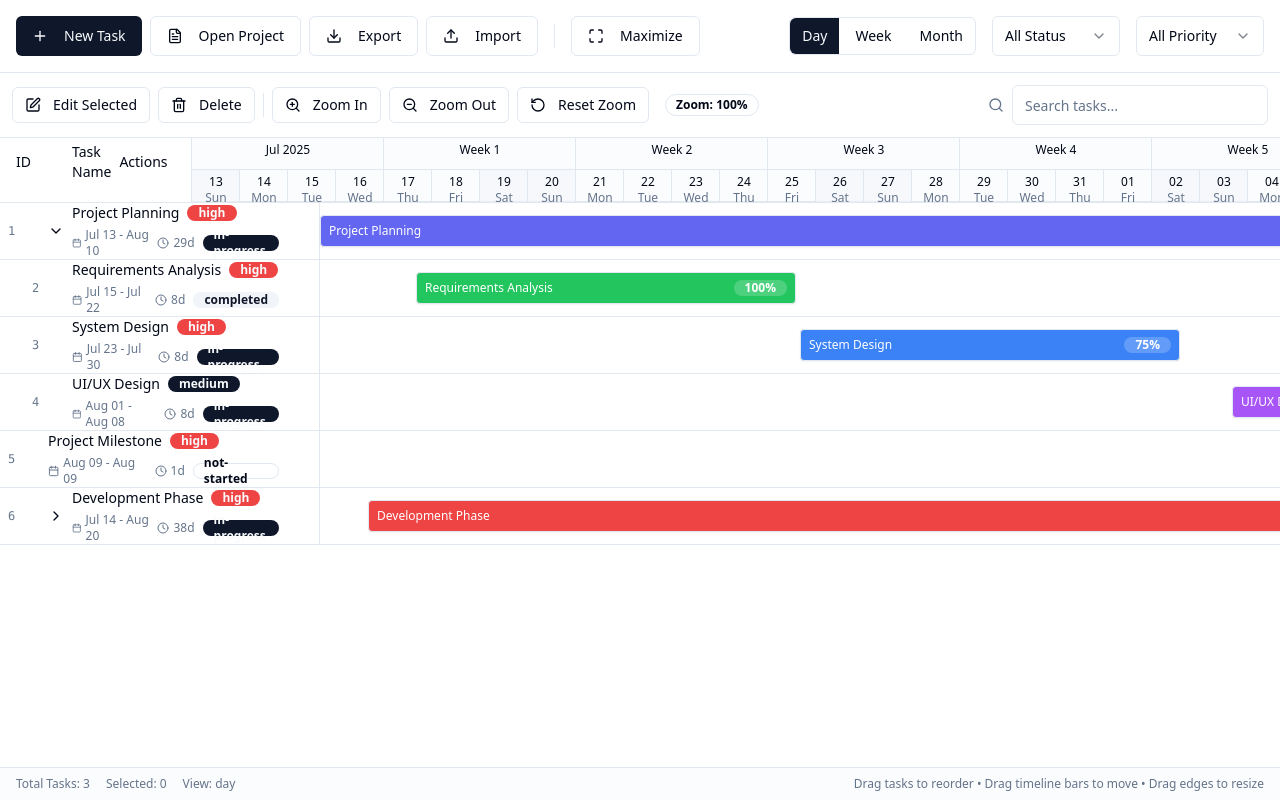
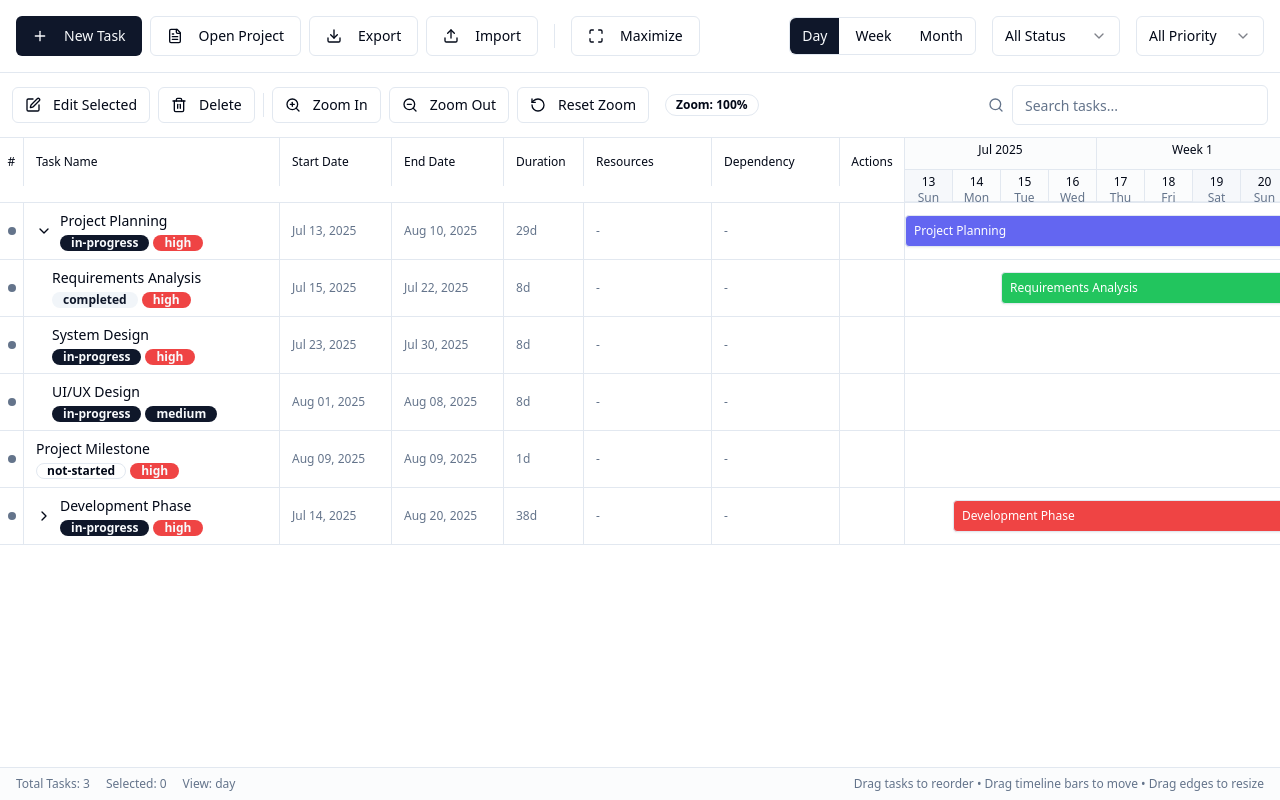
Before and after one commit to rajasekhard2015/handy-vite-react-app, a React (Vite) app: page / in a window 1280 px wide. Built offline with nearby package versions, Linux system fonts and the light colour scheme.

Commit message:
Enhance Gantt chart table
Extend the Gantt chart table with specified columns.

```diff
--- a/src/components/DraggableTaskRow.tsx
+++ b/src/components/DraggableTaskRow.tsx
@@ -176,17 +176,23 @@ const DraggableTaskRow: React.FC<DraggableTaskRowProps> = ({
         style={style}
         className={`border-b border-border flex group ${isSelected ? 'bg-accent/20' : ''} ${isDragging ? 'z-50' : ''}`}
       >
-        {/* Task List Column */}
-        <div className="w-80 border-r border-border bg-card">
+        {/* Task Table Columns */}
+        <div className="flex border-r border-border bg-card">
+          <div className="w-6 border-r border-border h-14 flex items-center justify-center">
             <div
-            className="flex items-center h-14 px-2 hover:bg-accent/50 cursor-pointer"
-            style={{ paddingLeft: `${level * 24 + 8}px` }}
-            onClick={handleTaskSelect}
+              className="cursor-grab active:cursor-grabbing hover:bg-muted/50 rounded p-1"
               {...attributes}
               {...listeners}
             >
-            <span className="w-10 text-xs text-muted-foreground font-mono">{task.id}</span>
+              <div className="w-2 h-2 bg-muted-foreground rounded-full"></div>
+            </div>
+          </div>
 
+          <div
+            className="w-64 border-r border-border px-3 py-2 flex items-center cursor-pointer hover:bg-accent/50"
+            onClick={handleTaskSelect}
+            style={{ paddingLeft: `${level * 16 + 12}px` }}
+          >
             {isParent && (
               <Button
                 variant="ghost"
@@ -203,38 +209,82 @@ const DraggableTaskRow: React.FC<DraggableTaskRowProps> = ({
                 }
               </Button>
             )}
-
-            <div className="flex-1 min-w-0 mr-2">
-              <div className="flex items-center gap-2 mb-1">
-                <span className="text-sm font-medium truncate">{task.name}</span>
-                {task.priority && (
+            <div className="flex-1 min-w-0">
+              <div className="text-sm font-medium truncate mb-1" title={task.name}>
+                {task.name}
+              </div>
+              <div className="flex items-center gap-1">
+                <Badge variant={getStatusBadgeColor(task.status)} className="text-xs h-4">
+                  {task.status}
+                </Badge>
                 <Badge variant={getPriorityBadgeColor(task.priority)} className="text-xs h-4">
                   {task.priority}
                 </Badge>
-                )}
+              </div>
+            </div>
           </div>
 
-              <div className="flex items-center gap-2 text-xs text-muted-foreground">
-                <div className="flex items-center gap-1">
-                  <Calendar className="w-3 h-3" />
-                  <span>{format(task.startDate, 'MMM dd')} - {format(task.endDate, 'MMM dd')}</span>
+          <div className="w-28 border-r border-border px-3 py-2 flex items-center">
+            <span className="text-xs text-muted-foreground">
+              {format(task.startDate, 'MMM dd, yyyy')}
+            </span>
           </div>
-                <div className="flex items-center gap-1">
-                  <Clock className="w-3 h-3" />
-                  <span>{calculateTaskDuration(task.startDate, task.endDate)}d</span>
+
+          <div className="w-28 border-r border-border px-3 py-2 flex items-center">
+            <span className="text-xs text-muted-foreground">
+              {format(task.endDate, 'MMM dd, yyyy')}
+            </span>
           </div>
-                {task.status && (
-                  <Badge variant={getStatusBadgeColor(task.status)} className="text-xs h-4">
-                    {task.status}
+
+          <div className="w-20 border-r border-border px-3 py-2 flex items-center">
+            <span className="text-xs text-muted-foreground font-medium">
+              {calculateTaskDuration(task.startDate, task.endDate)}d
+            </span>
+          </div>
+
+          <div className="w-32 border-r border-border px-3 py-2 flex items-center">
+            <div className="flex flex-wrap gap-1 max-w-full">
+              {task.resources && task.resources.length > 0 ? (
+                task.resources.slice(0, 2).map((resource, index) => (
+                  <Badge key={index} variant="secondary" className="text-xs px-1 py-0" title={resource}>
+                    {resource.length > 8 ? `${resource.slice(0, 8)}...` : resource}
+                  </Badge>
+                ))
+              ) : (
+                <span className="text-xs text-muted-foreground">-</span>
+              )}
+              {task.resources && task.resources.length > 2 && (
+                <Badge variant="outline" className="text-xs px-1 py-0">
+                  +{task.resources.length - 2}
                 </Badge>
               )}
             </div>
           </div>
 
+          <div className="w-32 border-r border-border px-3 py-2 flex items-center">
+            <div className="flex flex-wrap gap-1 max-w-full">
+              {task.dependencies && task.dependencies.length > 0 ? (
+                task.dependencies.slice(0, 2).map((dep, index) => (
+                  <Badge key={index} variant="outline" className="text-xs px-1 py-0" title={dep}>
+                    {dep.length > 8 ? `${dep.slice(0, 8)}...` : dep}
+                  </Badge>
+                ))
+              ) : (
+                <span className="text-xs text-muted-foreground">-</span>
+              )}
+              {task.dependencies && task.dependencies.length > 2 && (
+                <Badge variant="outline" className="text-xs px-1 py-0">
+                  +{task.dependencies.length - 2}
+                </Badge>
+              )}
+            </div>
+          </div>
+
+          <div className="w-16 px-2 py-2 flex items-center justify-center">
             <Button
               variant="ghost"
               size="sm"
-              className="w-6 h-6 p-0 opacity-0 group-hover:opacity-100 shrink-0"
+              className="w-6 h-6 p-0 opacity-0 group-hover:opacity-100 transition-opacity"
               onClick={(e) => {
                 e.stopPropagation();
                 onEditTask(task);
--- a/src/components/ProductionGanttChart.tsx
+++ b/src/components/ProductionGanttChart.tsx
@@ -386,11 +386,30 @@ const ProductionGanttChart = () => {
         <div className="w-full">
           {/* Column Headers */}
           <div className="border-b border-border flex bg-muted/50">
-            <div className="w-80 border-r border-border bg-card">
-              <div className="h-12 flex items-center px-4 font-medium text-sm">
-                <div className="w-10 mr-4">ID</div>
-                <div className="flex-1">Task Name</div>
-                <div className="w-16 text-center">Actions</div>
+            <div className="flex border-r border-border bg-card">
+              <div className="w-6 border-r border-border h-12 flex items-center justify-center text-xs font-medium">
+                #
+              </div>
+              <div className="w-64 border-r border-border h-12 flex items-center px-3 text-xs font-medium">
+                Task Name
+              </div>
+              <div className="w-28 border-r border-border h-12 flex items-center px-3 text-xs font-medium">
+                Start Date
+              </div>
+              <div className="w-28 border-r border-border h-12 flex items-center px-3 text-xs font-medium">
+                End Date
+              </div>
+              <div className="w-20 border-r border-border h-12 flex items-center px-3 text-xs font-medium">
+                Duration
+              </div>
+              <div className="w-32 border-r border-border h-12 flex items-center px-3 text-xs font-medium">
+                Resources
+              </div>
+              <div className="w-32 border-r border-border h-12 flex items-center px-3 text-xs font-medium">
+                Dependency
+              </div>
+              <div className="w-16 h-12 flex items-center justify-center text-xs font-medium">
+                Actions
               </div>
             </div>
             <div className="flex-1 bg-background">
```
Lines whose indentation alone changed are shown as unchanged.
